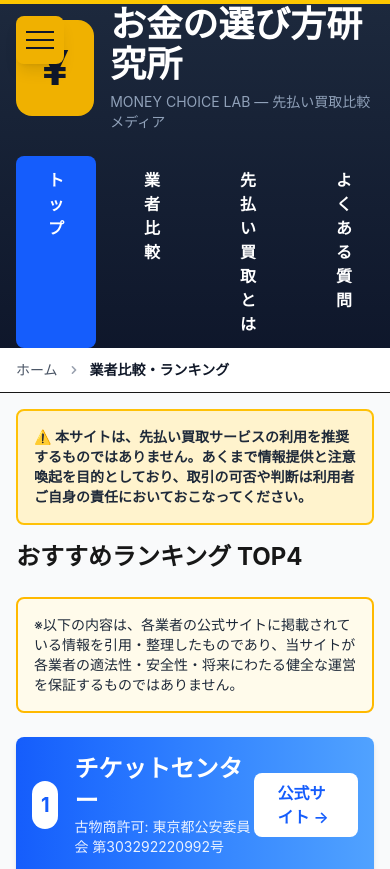
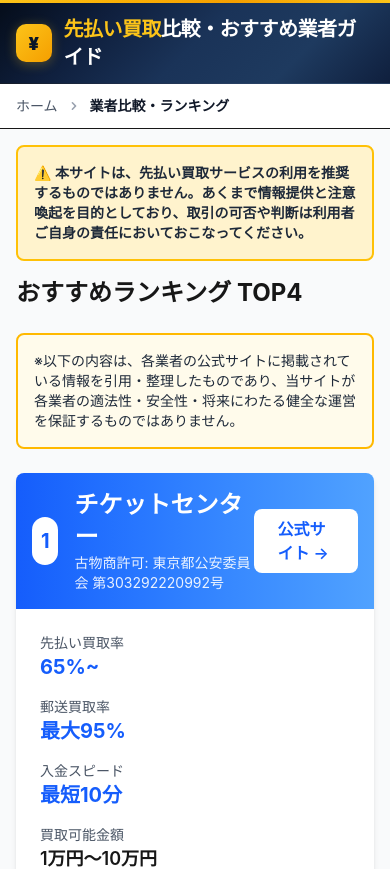
Before and after one commit to webmaster0818/okanenoerabikata, a Next.js app: page /comparison in a window 390 px wide. Shown: the top 869 px of the page. Built offline with nearby package versions, Linux system fonts and the light colour scheme.

Commit message:
Match article page header design with TOP page for mobile

```diff
--- a/app/components/Header.tsx
+++ b/app/components/Header.tsx
@@ -2,55 +2,45 @@
 
 export default function Header() {
   return (
-    <>
-      {/* 黄色いトップバー */}
-      <div className="w-full h-1 bg-yellow-400"></div>
+    <header className="sticky top-0 z-50">
+      {/* トップアクセントバー */}
+      <div style={{
+        background: 'linear-gradient(90deg, #fcc419 0%, #fab005 30%, #f59f00 60%, #fcc419 100%)',
+        height: '3px'
+      }}></div>
 
       {/* メインヘッダー */}
-      <header className="bg-gradient-to-b from-slate-800 to-slate-900 text-white">
-        <div className="container mx-auto px-4 py-6">
-          <div className="flex items-center gap-4 mb-6">
-            {/* ¥ アイコン */}
-            <div className="w-24 h-24 bg-yellow-500 rounded-2xl flex items-center justify-center text-slate-900 text-5xl font-bold">
-              ¥
-            </div>
-
-            {/* サイト名とサブタイトル */}
-            <div>
-              <h1 className="text-4xl font-bold mb-2">お金の選び方研究所</h1>
-              <p className="text-slate-400 text-sm">MONEY CHOICE LAB — 先払い買取比較メディア</p>
+      <div style={{
+        background: 'linear-gradient(135deg, #050d1a 0%, #0f1f3d 25%, #1a3358 50%, #1e3a5f 75%, #0f1f3d 100%)',
+        borderBottom: '1px solid rgba(255,255,255,0.06)'
+      }}>
+        <div className="container mx-auto px-4">
+          <div className="flex items-center justify-between py-3">
+            <div className="flex items-center gap-3">
+              {/* ロゴアイコン */}
+              <div style={{
+                background: 'linear-gradient(135deg, #fcc419, #f59f00)',
+                width: '38px',
+                height: '38px',
+                borderRadius: '10px',
+                display: 'flex',
+                alignItems: 'center',
+                justifyContent: 'center',
+                boxShadow: '0 2px 12px rgba(252,196,25,0.3)'
+              }}>
+                <span style={{ fontSize: '18px', fontWeight: 900, color: '#0a1628' }}>¥</span>
+              </div>
+              <div>
+                <h1 className="text-xl md:text-2xl font-bold text-white tracking-tight">
+                  <Link href="/">
+                    <span style={{ color: '#fcc419' }}>先払い買取</span>比較・おすすめ業者ガイド
+                  </Link>
+                </h1>
+              </div>
             </div>
           </div>
-
-          {/* ナビゲーション */}
-          <nav className="flex gap-4">
-            <Link
-              href="/"
-              className="px-8 py-3 bg-blue-600 hover:bg-blue-700 rounded-lg font-bold transition-colors"
-            >
-              トップ
-            </Link>
-            <Link
-              href="/comparison"
-              className="px-8 py-3 hover:bg-slate-700 rounded-lg font-bold transition-colors"
-            >
-              業者比較
-            </Link>
-            <Link
-              href="/articles/what-is-advance-purchase"
-              className="px-8 py-3 hover:bg-slate-700 rounded-lg font-bold transition-colors"
-            >
-              先払い買取とは
-            </Link>
-            <Link
-              href="/faq"
-              className="px-8 py-3 hover:bg-slate-700 rounded-lg font-bold transition-colors"
-            >
-              よくある質問
-            </Link>
-          </nav>
         </div>
-      </header>
-    </>
+      </div>
+    </header>
   )
 }
```
